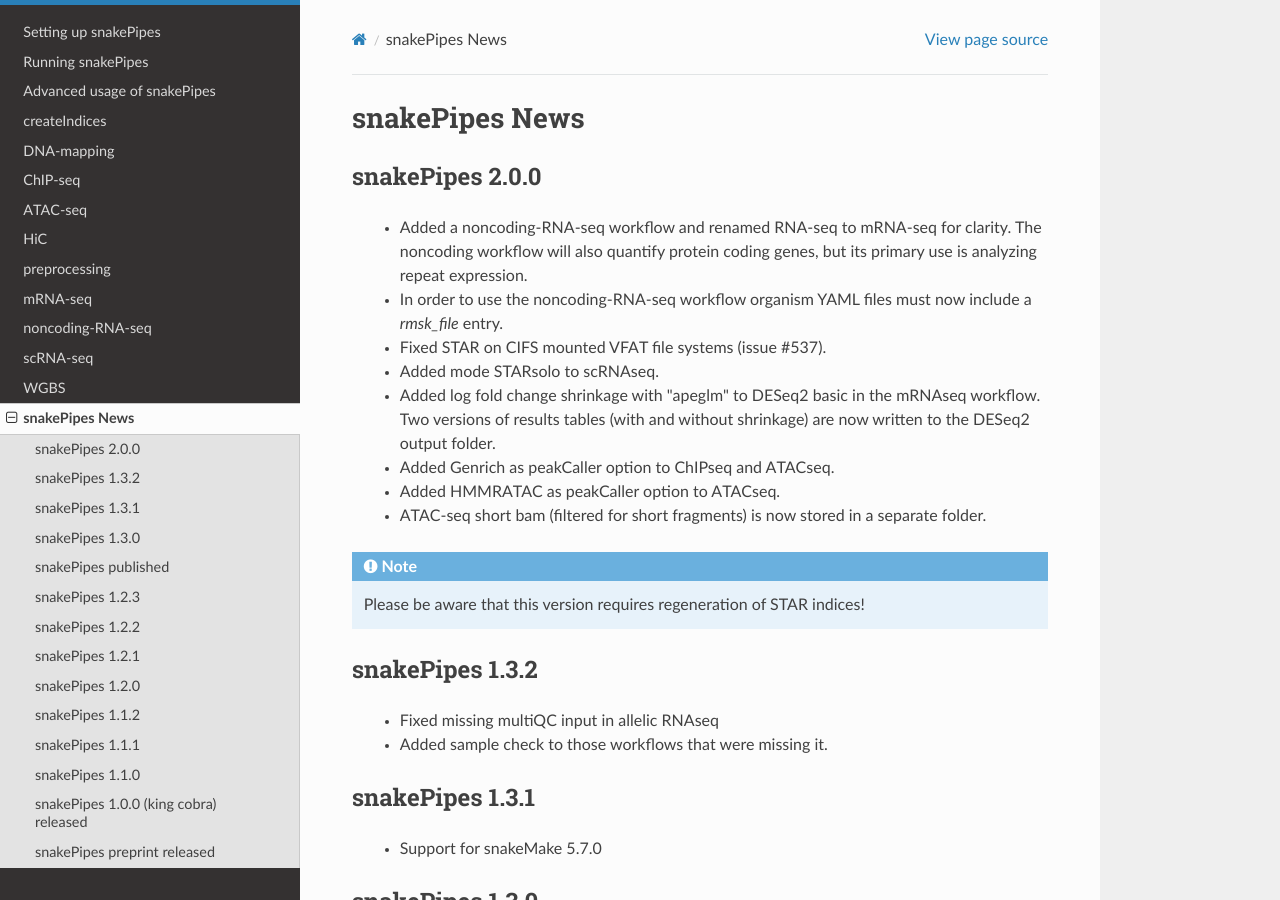
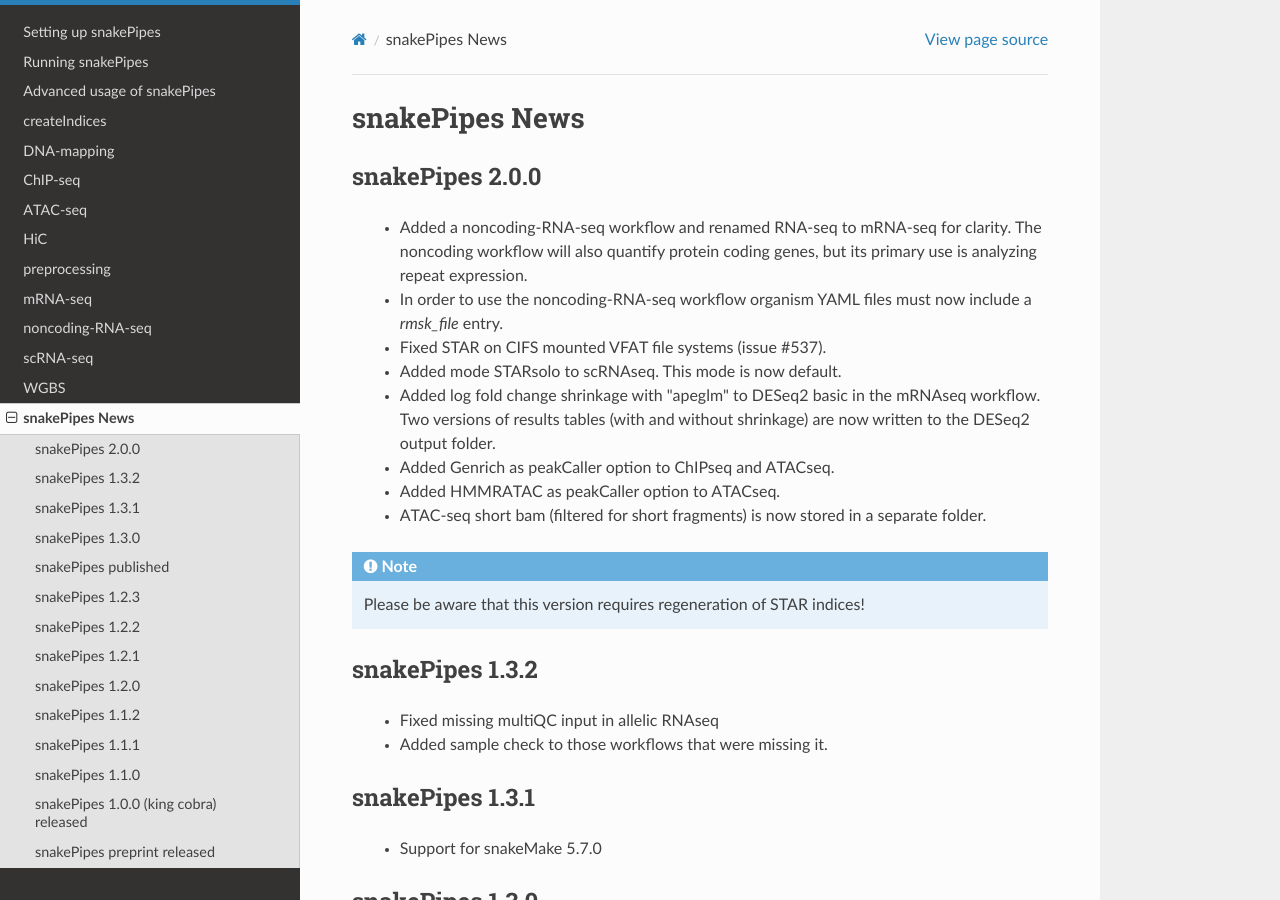
Before and after one commit to maxplanck-ie/snakepipes, a Sphinx documentation site: the page built from docs/content/News.rst, in a window 1280 px wide and 900 px high. Built offline with Sphinx 7.4.7 and the Read the Docs theme 2.0.0, drawn with Linux system fonts in a browser that asks for light colours.

Commit message:
STARsolo default

```diff
--- a/docs/content/News.rst
+++ b/docs/content/News.rst
@@ -7,7 +7,7 @@ snakePipes 2.0.0
  * Added a noncoding-RNA-seq workflow and renamed RNA-seq to mRNA-seq for clarity. The noncoding workflow will also quantify protein coding genes, but its primary use is analyzing repeat expression.
  * In order to use the noncoding-RNA-seq workflow organism YAML files must now include a `rmsk_file` entry.
  * Fixed STAR on CIFS mounted VFAT file systems (issue #537).
- * Added mode STARsolo to scRNAseq.
+ * Added mode STARsolo to scRNAseq. This mode is now default.
  * Added log fold change shrinkage with "apeglm" to DESeq2 basic in the mRNAseq workflow. Two versions of results tables (with and without shrinkage) are now written to the DESeq2 output folder.
  * Added Genrich as peakCaller option to ChIPseq and ATACseq.
  * Added HMMRATAC as peakCaller option to ATACseq.
```
